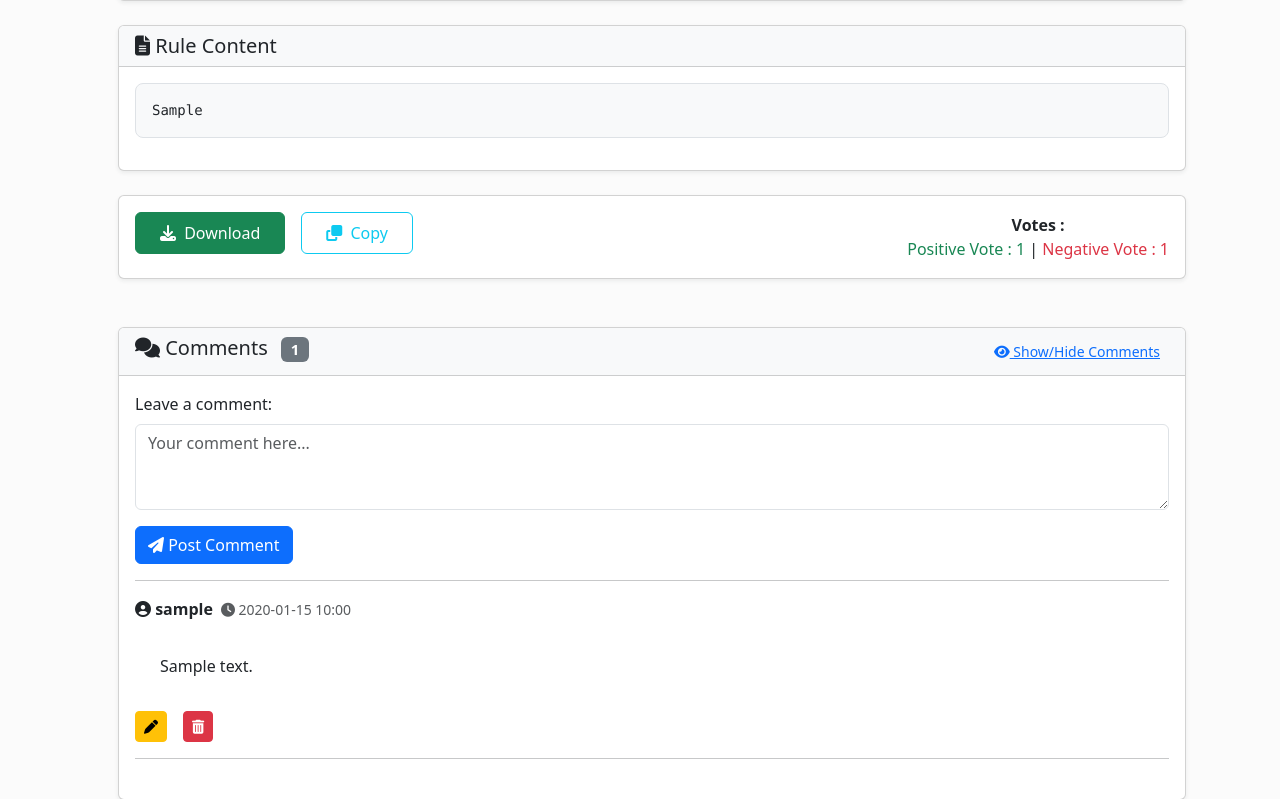
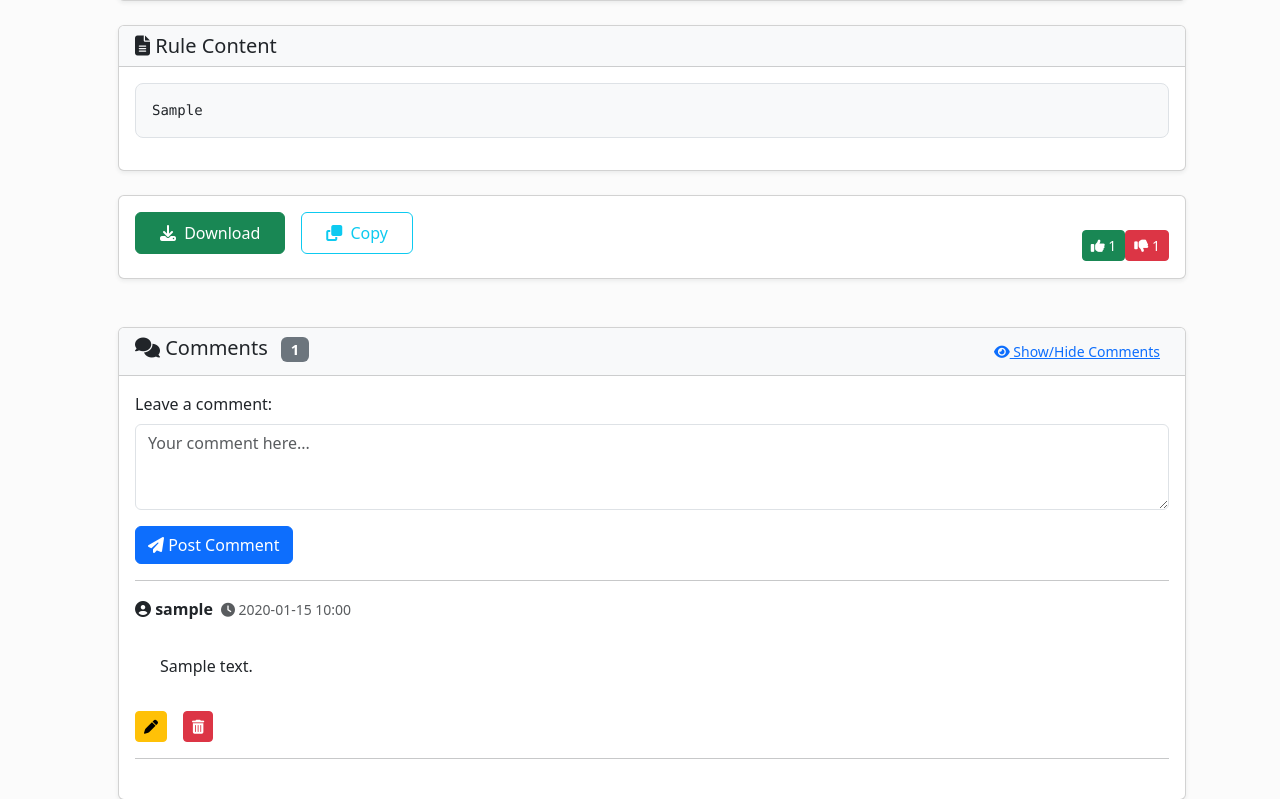
Before and after one commit to ngsoti/rulezet-core, a Flask app: page /rule/detail_rule/1 in a window 1280 px wide. Shown: the part 780-1579 px from the top of the page. Run offline with Flask 3, Linux system fonts and the light colour scheme; a user stored in the database is signed in; tables that the repository leaves empty hold one stand-in row (values such as "Sample post"); some libraries are stand-ins or nearby versions.

Commit message:
fix: [like and dislike] add like and dislike in detail rule

```diff
--- a/app/rule/rule.py
+++ b/app/rule/rule.py
@@ -117,6 +117,21 @@ def get_rules_page_owner():
 
         return {"rule": rules_list, "total_pages": rules.pages, "total_rules": total_rules}
 
+    return {"message": "No Rule"}, 404
+
+
+
+
+
+
+@rule_blueprint.route("/get_current_rule", methods=['GET'])
+def get_current_rule():
+    rule_id = request.args.get('rule_id', 1, type=int)
+    rule = RuleModel.get_rule(rule_id)
+    print("oui")
+
+    if rule:
+        return {"rule": rule.to_json()}
     return {"message": "No Rule"}, 404
 
 
--- a/app/templates/rule/detail_rule.html
+++ b/app/templates/rule/detail_rule.html
@@ -144,11 +144,16 @@
 
                     <!-- Votes -->
                     <div class="text-center">
-                        <strong>Votes :</strong>
-                        <div>
-                            <span class="text-success">Positive Vote : {{ rule.vote_up }}</span> |
-                            <span class="text-danger">Negative Vote : {{ rule.vote_down }}</span>
+                        {% if current_user.is_authenticated %}
+                        <div class="mt-3">
+                        <button @click="vote('up')" class="btn btn-success btn-sm">
+                            <i class="fas fa-thumbs-up"></i> [[ currentRule.vote_up ]]
+                        </button>
+                        <button @click="vote('down')" class="btn btn-danger btn-sm">
+                            <i class="fas fa-thumbs-down"></i> [[ currentRule.vote_down ]]
+                        </button>
                         </div>
+                        {% endif %}
                     </div>
                 </div>
             </div>
@@ -367,6 +372,29 @@
             const current_user_is_admin = ref()
             const newCommentContent = ref("");
             const modifiedRuleContent = ref('{{ rule_content | tojson }}');
+            const currentRule = ref(0)
+
+
+            async function fetchCurrentRule(){
+                const response = await fetch('/rule/get_current_rule?rule_id=' + rule_id)
+                if (response.ok) {
+                    const data = await response.json();
+                    currentRule.value = data.rule;
+                } else {
+                    alert('Error while adding comment.');
+                }
+            }
+
+            async function vote(voteType) {
+                const res = await fetch(`/rule/vote_rule?id=${rule_id}&vote_type=${voteType}`, { method: 'GET' })
+                const data = await res.json()
+
+                currentRule.value.vote_up = data.vote_up
+                currentRule.value.vote_down = data.vote_down
+            }
+
+
+
 
 
             onMounted(() => {
@@ -458,6 +486,7 @@
 
             fetchComments(1)
             fetchCurrentUser()
+            fetchCurrentRule()
 
 
             return {
@@ -472,7 +501,10 @@
                 deleteComment,
                 submitComment,
                 newCommentContent,
-                modifiedRuleContent
+                modifiedRuleContent,
+                currentRule,
+                fetchCurrentRule,
+                vote
             };
         }
     }).mount('#main-container');
```
